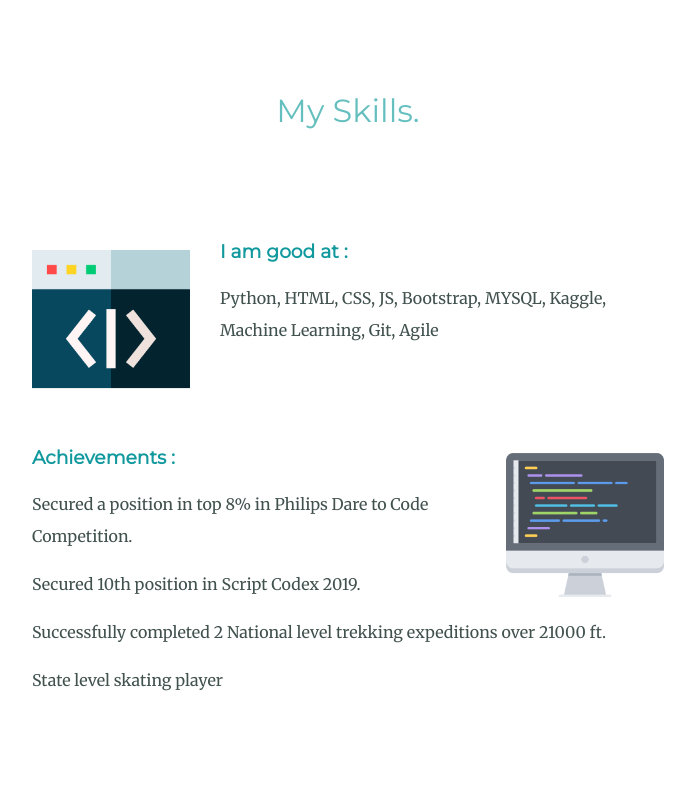
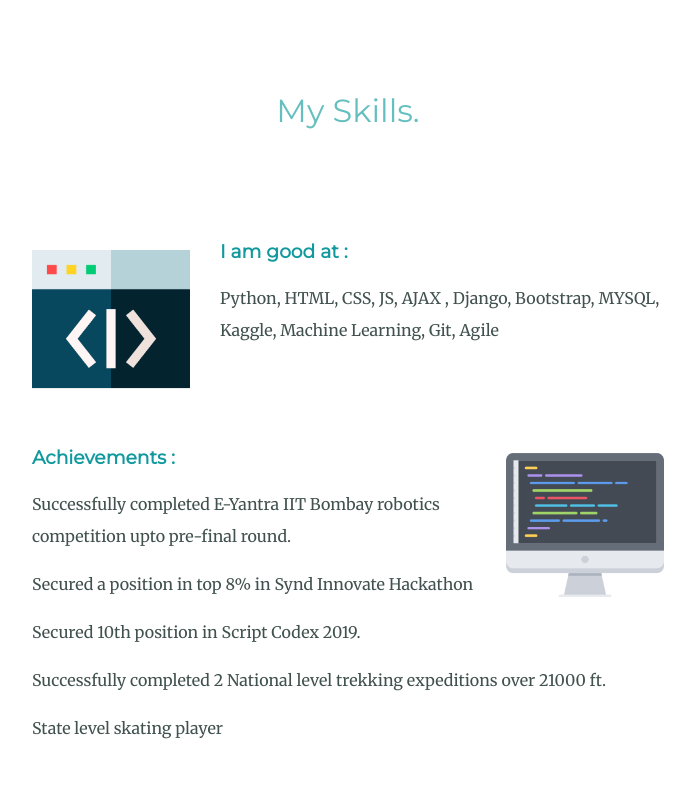
Before and after one commit to sayalispparulekar/cv, a plain HTML site: page index.html in a window 1280 px wide. Shown: the part 1289-2082 px from the top of the page, without its empty margins (292-987 px from the left). Drawn offline with Linux system fonts and the light colour scheme.

Commit message:
Update index.html

```diff
--- a/index.html
+++ b/index.html
@@ -25,7 +25,7 @@
   <div class="top-container">
     <img class="top-cloud" src="Images/cloud.png" alt="cloud-image">
     <h1>I'm Sayali Parulekar</h1>
-    <h2><p>A Web Developer and a Machine Learning Engineer</p></h2></p>
+    <h2><p>A Full Stack Developer and a Machine Learning Engineer</p></h2></p>
     <img class="bottom-cloud" src="Images/cloud.png" alt="cloud-image">
 
   </div>
@@ -46,12 +46,13 @@
         <div class="skill-row">
           <img class="lang-img" src="Images/code.png" alt=" Skills" >
           <h3>I am good at :</h3>
-          <p> Python, HTML, CSS, JS, Bootstrap, MYSQL, Kaggle, Machine Learning, Git, Agile</p>
+          <p> Python, HTML, CSS, JS, AJAX , Django, Bootstrap, MYSQL, Kaggle, Machine Learning, Git, Agile</p>
         </div>
         <div class="skill-row">
           <img class="ach-img" src="Images/programing.png" alt="Achievements" width=25%>
           <h3>Achievements :</h3>
-          <p>Secured a position in top 8% in Philips Dare to Code Competition.</p>
+          <p>Successfully completed E-Yantra IIT Bombay robotics competition upto pre-final round.</p>
+          <p>Secured a position in top 8% in Synd Innovate Hackathon</p>
           <p>Secured 10th position in Script Codex 2019.</p>
           <p>Successfully completed 2 National level trekking expeditions over 21000 ft.</p>
           <p>State level skating player</p>
```
